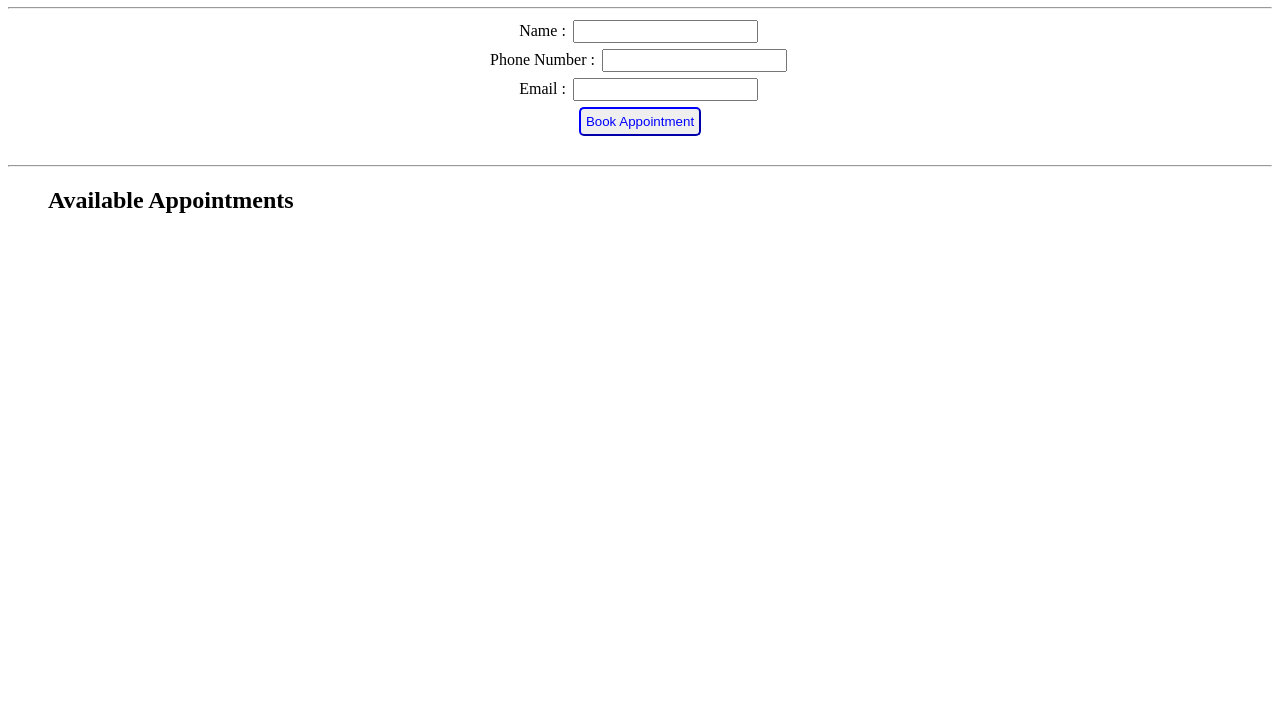
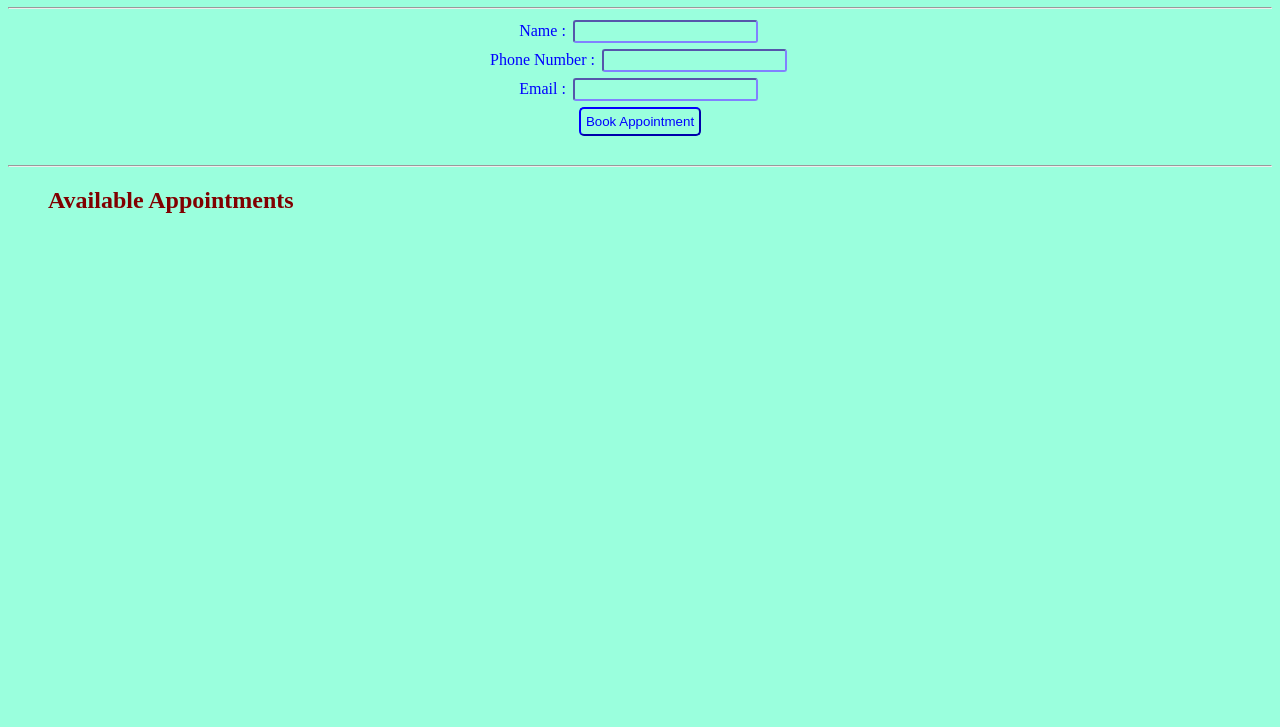
Before and after one commit to jaingunavardhan/bookingAppointment, a website: page bookAppointment.html in a window 1280 px wide. Shown: the part 73-800 px from the top of the page. Drawn offline with nearby package versions, Linux system fonts and the light colour scheme; no server answers.

Commit message:
Updated Styling

```diff
--- a/bookAppointment.css
+++ b/bookAppointment.css
@@ -1,32 +1,64 @@
+body{
+    background-color: rgb(154, 255, 221);
+}
+
 .centered{
     text-align: center;
+}
+
+label{
+    color: blue;
 }
 
 input{
     margin: 3px;
     padding: 2px;
+    background-color: inherit;
+    border-radius: 3px;
+    border-color: rgb(129, 129, 255);
+}
+
+#form-button{
+    margin: 3px;
+    padding: 5px;
+    color: blue;
+    border-color: blue;
+    border-radius: 5px;
+    background-color: inherit;
+}
+#form-button:hover,
+#form-button:active{
+    background-color: blue;
+    color: white;
 }
 
 button{
     margin: 3px;
     padding: 5px;
-    color: blue;
-    border-color: blue;
+    color: maroon;
+    border-color: maroon;
     border-radius: 5px;
+    background-color: inherit;
 }
 
 button:hover,
 button:active{
-    background-color: blue;
+    background-color: maroon;
     color: white;
 }
 
 ul{
     list-style-position: inside;
+    color: maroon;
+}
+
+h1{
+    color: green;
 }
 
 h2{
     margin-left: 40px;
+    color: maroon;
 }
 
 li{
```
